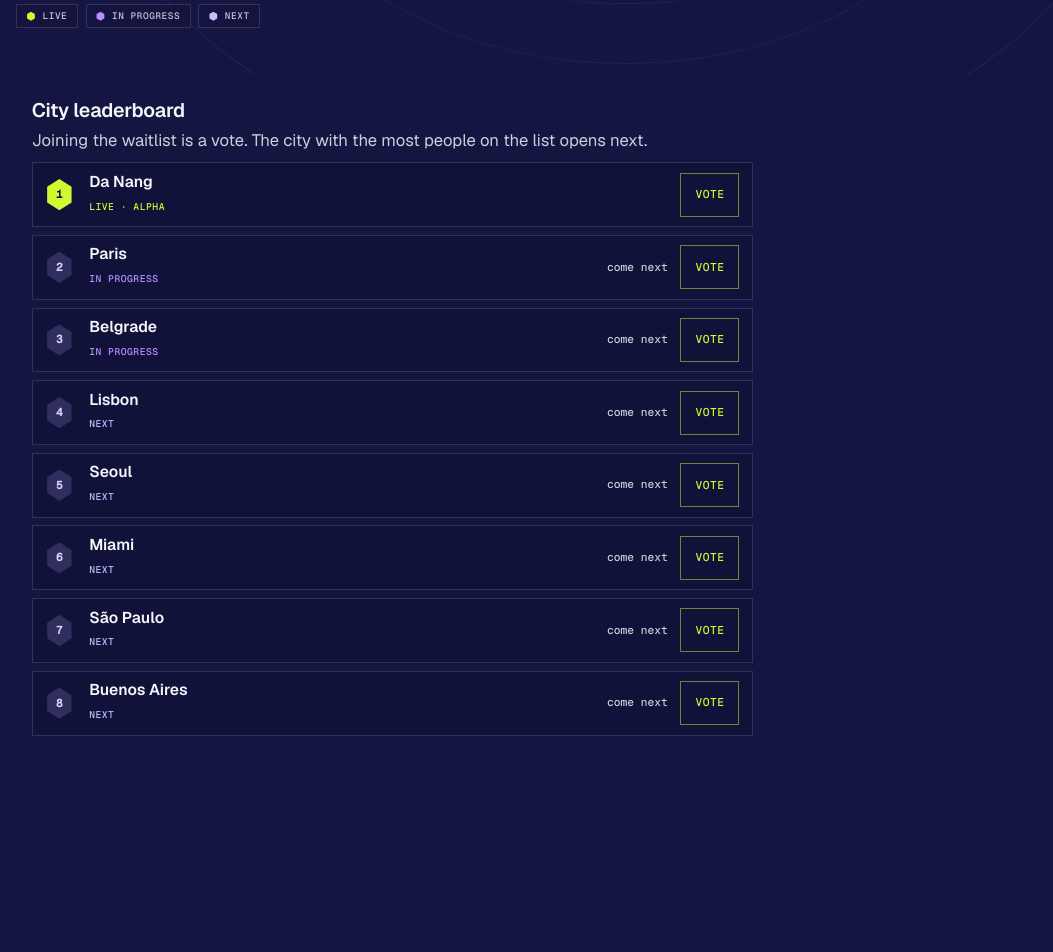
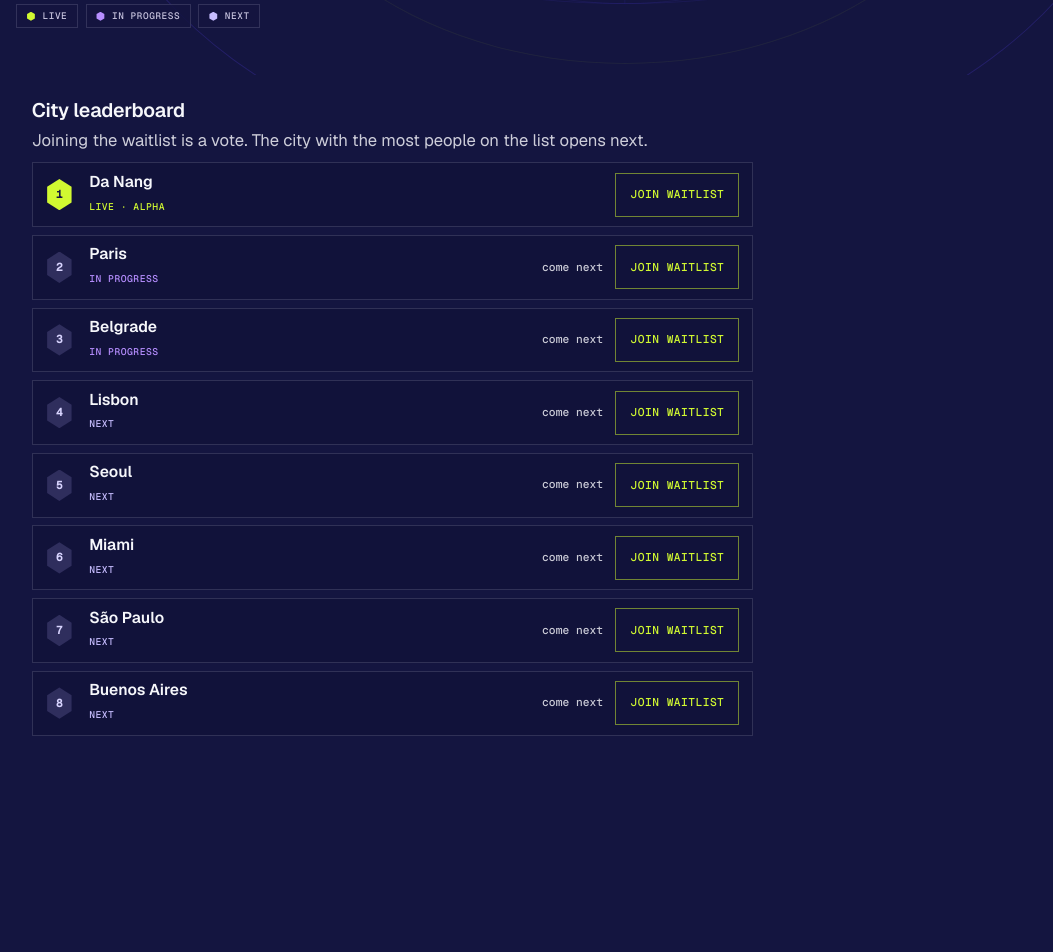
Before and after one commit to yomarina/altgirl-app, a plain HTML site: page index.html in a window 1280 px wide. Shown: the part 6686-7638 px from the top of the page, without its empty margins (31-1084 px from the left). Drawn offline with nearby package versions, Linux system fonts and the light colour scheme.

Commit message:
Leaderboard CTA: Join waitlist / On the list
Co-Authored-By: Claude Opus 5.5 <noreply@anthropic.com>

```diff
--- a/index.html
+++ b/index.html
@@ -1151,7 +1151,7 @@ const COUNTS_ENDPOINT = "";
     document.querySelectorAll('.yo-votes').forEach(function(el){var x=n(el.dataset.city);el.innerHTML=x?'<b>'+fmt(x)+'</b> on the waitlist':'tap to vote'});
     var list=document.getElementById('boardList');if(!list)return;
     var rows=C.slice().sort(function(a,b){return n(b[0])-n(a[0])||ORDER[a[2]]-ORDER[b[2]]});
-    list.innerHTML=rows.map(function(c,i){var x=n(c[0]);return '<li class="'+c[2]+(mine===c[0]?' mine':'')+'"><span class="rk">'+(i+1)+'</span><span class="nm"><b>'+c[1]+'</b><small>'+c[3]+'</small></span><span class="ct">'+(x?'<b>'+fmt(x)+'</b> on the waitlist':(mine===c[0]?'your vote':(c[2]==='live'?'':'come next')))+'</span><button type="button" class="vote" data-city="'+c[0]+'">'+(mine===c[0]?'Voted':'Vote')+'</button></li>'}).join('');
+    list.innerHTML=rows.map(function(c,i){var x=n(c[0]);return '<li class="'+c[2]+(mine===c[0]?' mine':'')+'"><span class="rk">'+(i+1)+'</span><span class="nm"><b>'+c[1]+'</b><small>'+c[3]+'</small></span><span class="ct">'+(x?'<b>'+fmt(x)+'</b> on the waitlist':(mine===c[0]?'your vote':(c[2]==='live'?'':'come next')))+'</span><button type="button" class="vote" data-city="'+c[0]+'">'+(mine===c[0]?'On the list':'Join waitlist')+'</button></li>'}).join('');
   }
   function vote(k){var j=document.getElementById('join');j.scrollIntoView({behavior:'smooth',block:'start'});
     setTimeout(function(){var ch=document.querySelector('form.join .chip[data-city="'+k+'"]');if(ch&&ch.getAttribute('aria-pressed')!=='true')ch.click();var e=document.getElementById('email');if(e&&!e.value)e.focus({preventScroll:true})},600)}
```
